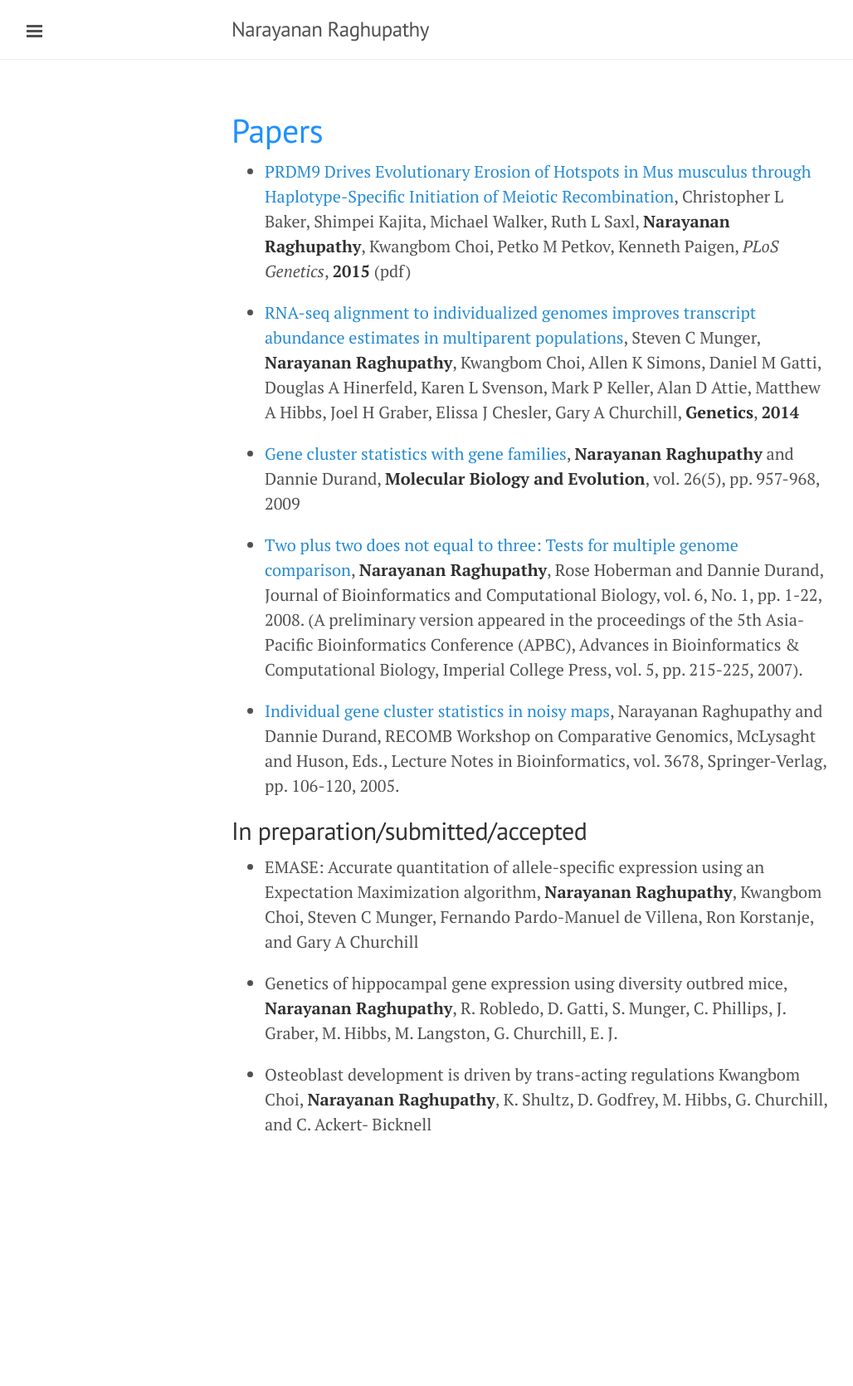
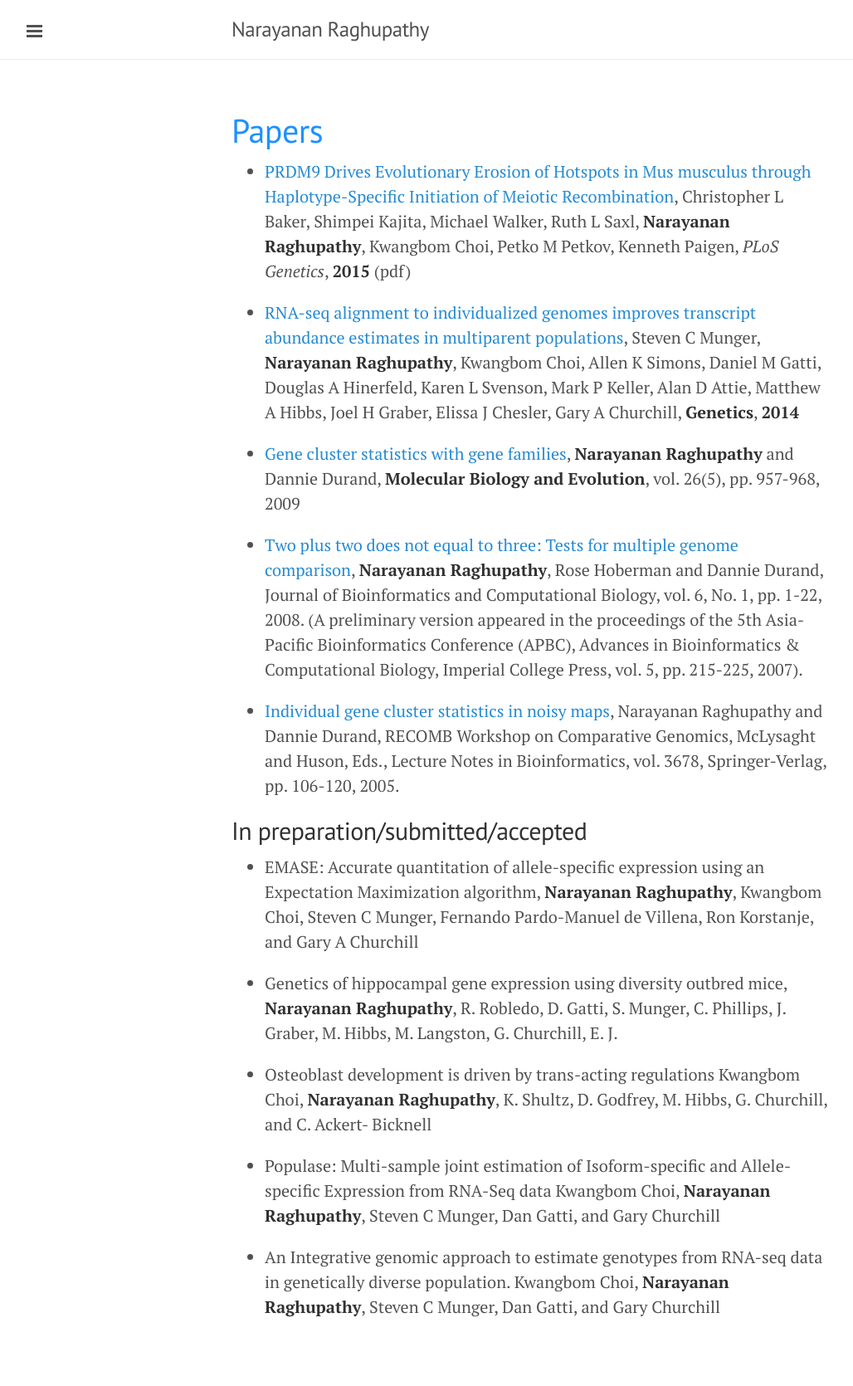
Before and after one commit to narayananr/narayananr.github.io, a Jekyll site: the page built from papers.md, in a window 1280 px wide. Shown: the whole page at 83% size, without its empty margins (1-1029 px from the left). Built offline with Jekyll 4.4.1, drawn with Linux system fonts in a browser that asks for light colours; Markdown is read by kramdown in place of the engine named in the settings; before the commit the page ends 1450 px from its top, so only the background shows below that.

Commit message:
changed papers

```diff
--- a/papers.md
+++ b/papers.md
@@ -19,3 +19,7 @@ title: <font color="DodgerBlue">Papers</font>
 * Genetics of hippocampal gene expression using diversity outbred mice, **Narayanan Raghupathy**, R. Robledo, D. Gatti, S. Munger, C. Phillips, J. Graber, M. Hibbs, M. Langston, G. Churchill, E. J.
 
 * Osteoblast development is driven by trans-acting regulations Kwangbom Choi, **Narayanan Raghupathy**, K. Shultz, D. Godfrey, M. Hibbs, G. Churchill, and C. Ackert- Bicknell
+
+* Populase: Multi-sample joint estimation of Isoform-specific and Allele-specific Expression from RNA-Seq data Kwangbom Choi, **Narayanan Raghupathy**, Steven C Munger, Dan Gatti, and Gary Churchill
+
+* An Integrative genomic approach to estimate genotypes from RNA-seq data in genetically diverse population. Kwangbom Choi, **Narayanan Raghupathy**, Steven C Munger, Dan Gatti, and Gary Churchill
```
